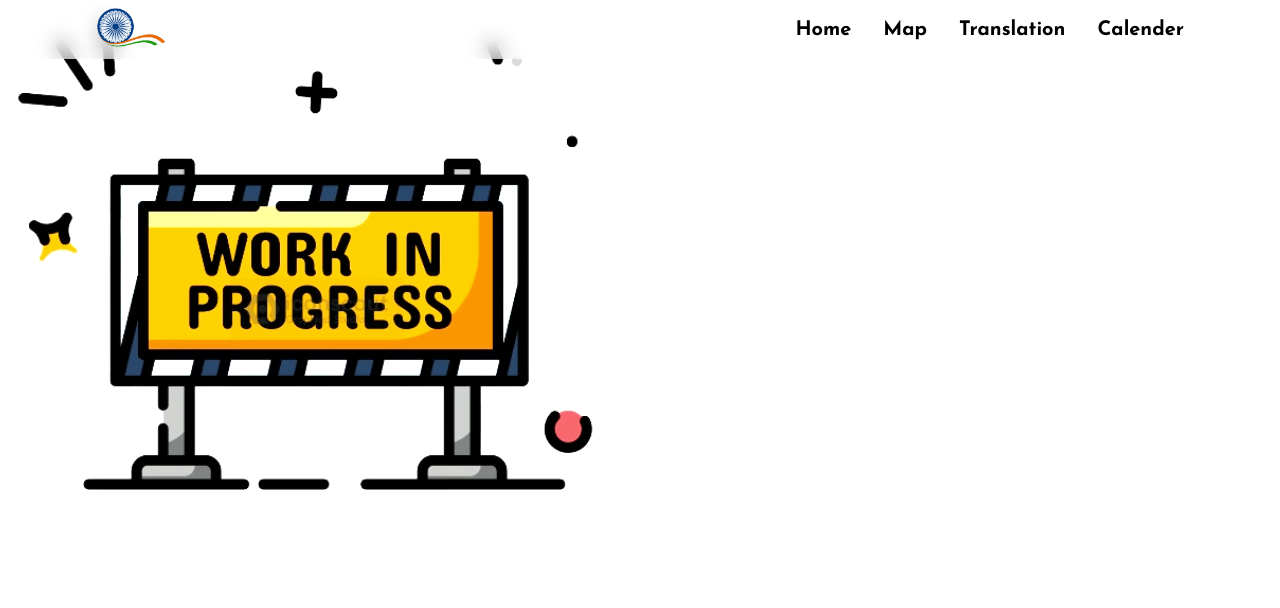
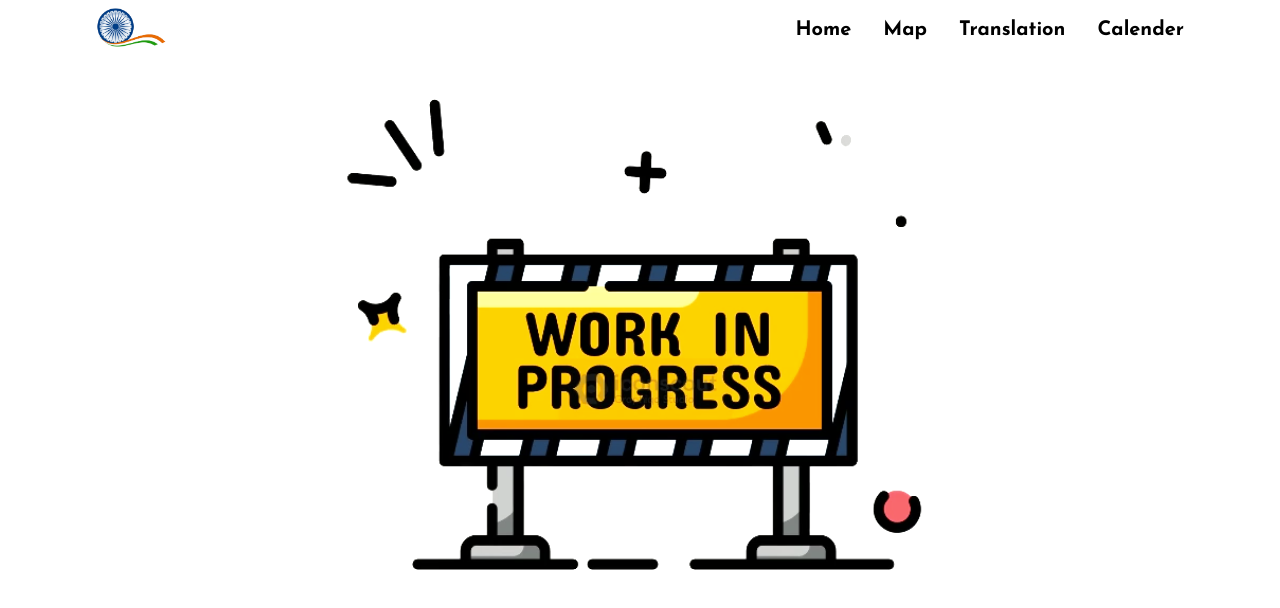
Before and after one commit to Shubhamsk2000/indianCulture_2024_SIH, a React (Vite) app: page /cultural-site/1 in a window 1280 px wide. Shown: the top 608 px of the page. Built offline with nearby package versions, Linux system fonts and the light colour scheme.

Commit message:
refactor: Add site-info class to home.css for centered display

```diff
--- a/src/css/home.css
+++ b/src/css/home.css
@@ -123,3 +123,11 @@
     z-index: 1000;
     font-size: 15px;
   }
+
+
+  .site-info{
+    display: flex;
+    justify-content: center;
+    align-items: center;
+    margin-top:5rem;
+  }
```
